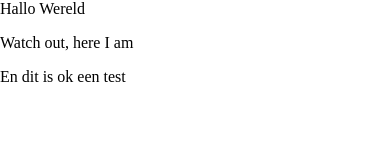
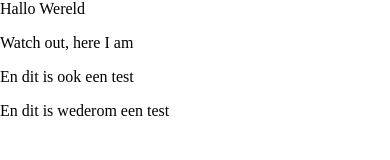
Before and after one commit to lundinger/testApp, a plain HTML site: page index.html in a window 390 px wide. Drawn offline with Linux system fonts and the light colour scheme; some packages are replaced by stand-ins of ours.

Commit message:
en wederom een test

```diff
--- a/index.html
+++ b/index.html
@@ -22,6 +22,7 @@
 	<body>
 		Hallo Wereld
         <p>Watch out, here I am</p>
-        <p>En dit is ok een test</p>
+        <p>En dit is ook een test</p>
+        <p>En dit is wederom een test</p>
 	</body>
 </html>
```
